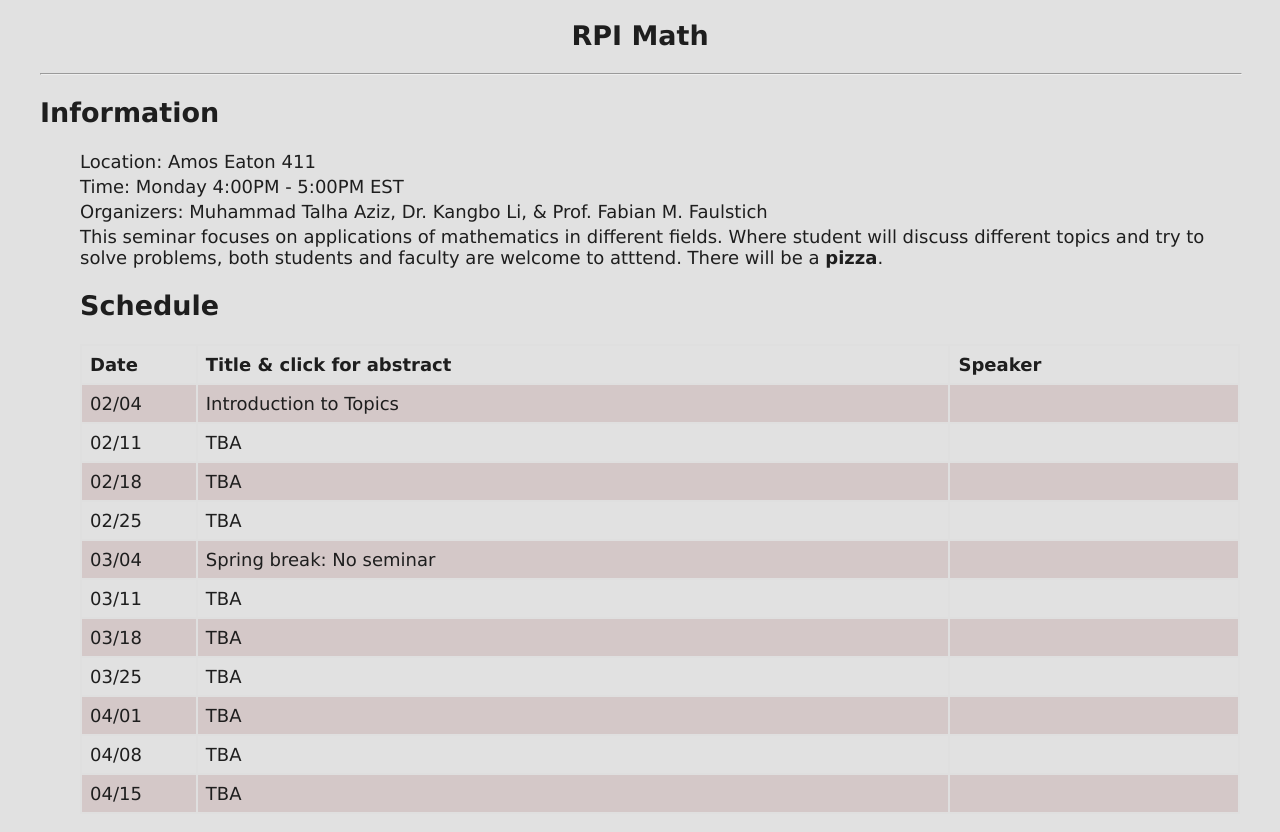
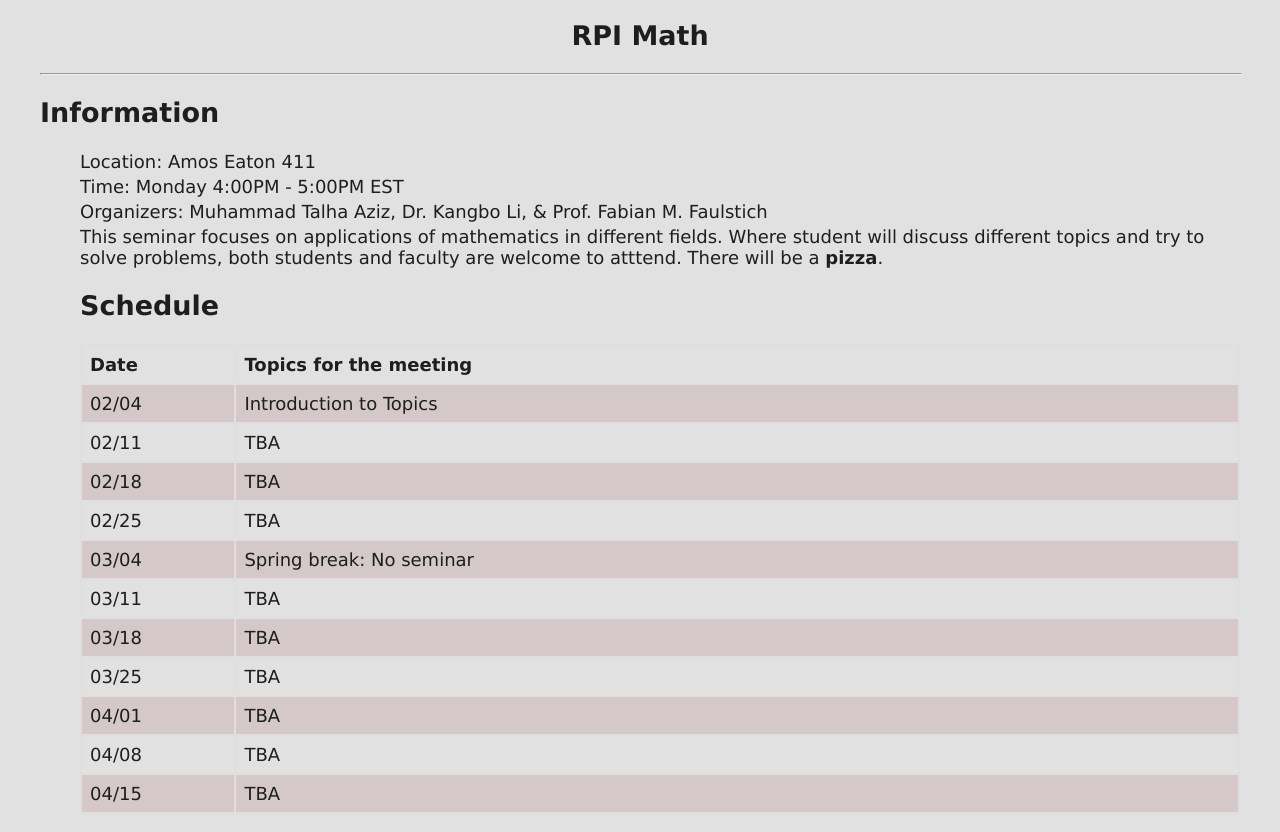
Before and after one commit to Mtalha086/graduate_reading_seminar, a plain HTML site: page index.html in a window 1280 px wide. Shown: the part 171-1003 px from the top of the page. Drawn offline with Linux system fonts and the light colour scheme.

Commit message:
removed Speakers

```diff
--- a/index.html
+++ b/index.html
@@ -69,62 +69,61 @@
                     <table>
                         <tr>
                             <th style="width:10%">Date</th>
-                            <th style="width:65%">Title &amp; click for abstract</th>
-                            <th>Speaker</th>
+                            <th style="width:65%">Topics for the meeting</th>
                         </tr>
                         <tr>
                             <td>02/04</td>
                             <td>Introduction to Topics</td>
-                            <td></td>
+
                         </tr> <tr>
                             <td>02/11</td>
                             <td>TBA</td>
-                            <td></td>
+
                         </tr>
                         <tr>
                             <td>02/18</td>
                             <td>TBA</td>
-                            <td></td>
+
                         </tr>
                         <tr>
                             <td>02/25</td>
                             <td>TBA</td>
-                            <td></td>
+
                         </tr>
                         <tr>
                             <td>03/04</td>
                             <td>Spring break: No seminar</td>
-                            <td></td>
+
                         </tr>
                         <tr>
                             <td>03/11</td>
                             <td>TBA</td>
-                            <td></td>
+
                         </tr>
                         <tr>
                             <td>03/18</td>
                             <td>TBA</td>
-                            <td></td>
+
                         </tr>
                         <tr>
                             <td>03/25</td>
                             <td>TBA</td>
-                            <td></td>
+
                         </tr>
                         <tr>
                             <td>04/01</td>
                             <td>TBA</td>
-                            <td></td>
+
                         </tr>
                         <tr>
                             <td>04/08</td>
                             <td>TBA</td>
-                            <td></td>
+
                         </tr>
                         <tr>
                             <td>04/15</td>
                             <td>TBA</td>
-                            <td></td>
+
                         </tr>
                     </table>
 
```
